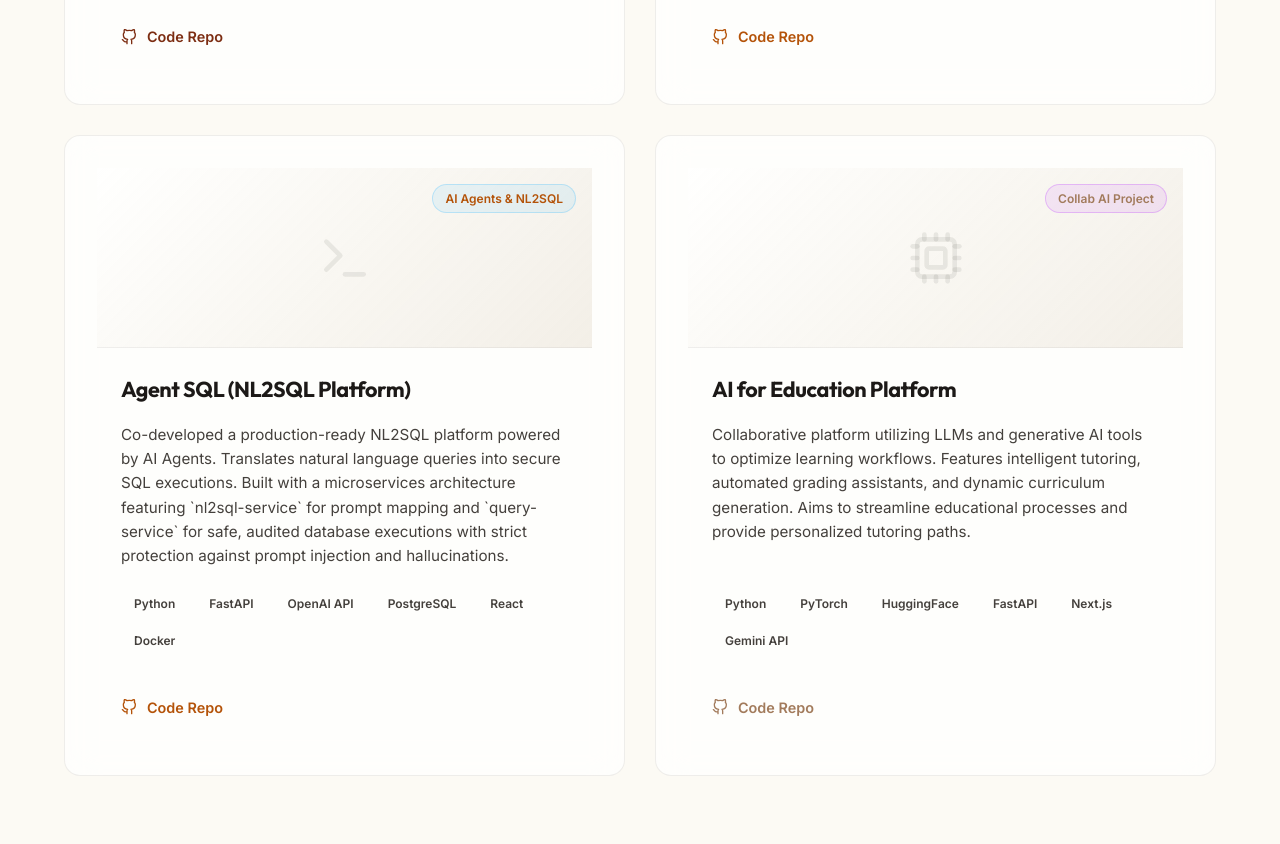
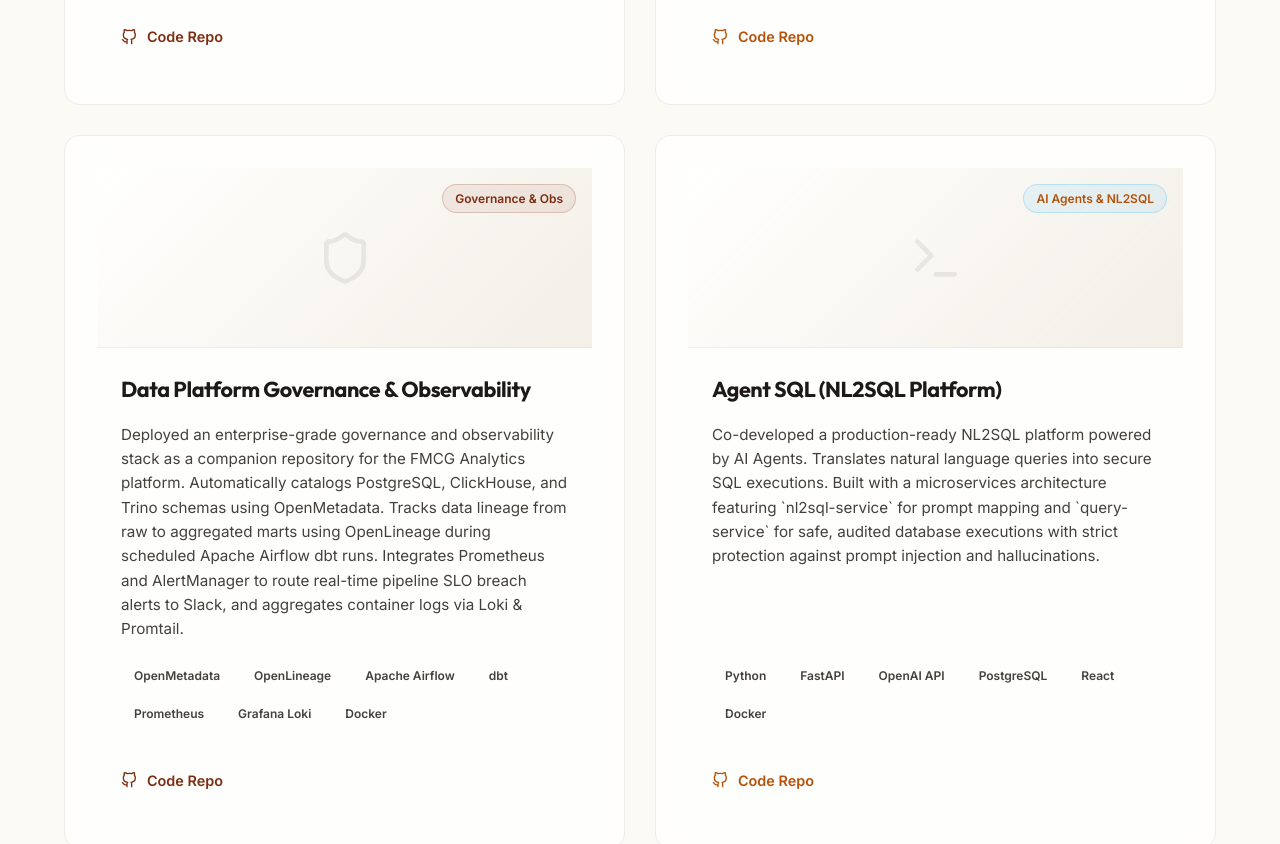
Before and after one commit to phatle224/phatle-portfolio, a React (Vite) app: page / in a window 1280 px wide. Shown: the part 4400-5244 px from the top of the page. Built offline with nearby package versions, Linux system fonts and the light colour scheme.

Commit message:
feat: Integrate Data Platform Governance & Observability project

```diff
--- a/src/App.tsx
+++ b/src/App.tsx
@@ -10,7 +10,8 @@
   FileText,
   ChevronRight,
   Award,
-  Cpu
+  Cpu,
+  Shield
 } from 'lucide-react';
 
 export default function App() {
@@ -531,6 +532,36 @@
               </div>
             </div>
 
+            {/* Project 3: Data Platform Governance */}
+            <div className="glass-card project-card">
+              <div className="project-visual">
+                <Shield className="project-visual-icon" size={56} />
+                <div className="badge badge-green" style={{ position: 'absolute', top: '16px', right: '16px' }}>Governance & Obs</div>
+              </div>
+              <div className="project-body">
+                <div className="project-header-wrap">
+                  <h3 className="project-title">Data Platform Governance & Observability</h3>
+                </div>
+                <p className="project-desc">
+                  Deployed an enterprise-grade governance and observability stack as a companion repository for the FMCG Analytics platform. Automatically catalogs PostgreSQL, ClickHouse, and Trino schemas using OpenMetadata. Tracks data lineage from raw to aggregated marts using OpenLineage during scheduled Apache Airflow dbt runs. Integrates Prometheus and AlertManager to route real-time pipeline SLO breach alerts to Slack, and aggregates container logs via Loki & Promtail.
+                </p>
+                <div className="project-tags">
+                  <span className="badge">OpenMetadata</span>
+                  <span className="badge">OpenLineage</span>
+                  <span className="badge">Apache Airflow</span>
+                  <span className="badge">dbt</span>
+                  <span className="badge">Prometheus</span>
+                  <span className="badge">Grafana Loki</span>
+                  <span className="badge">Docker</span>
+                </div>
+                <div className="project-links">
+                  <a href="https://github.com/phatle224/data-platform-governance" target="_blank" rel="noopener noreferrer" className="project-link">
+                    <svg viewBox="0 0 24 24" width="16" height="16" stroke="currentColor" strokeWidth="2" fill="none" strokeLinecap="round" strokeLinejoin="round" style={{ marginRight: '4px' }}><path d="M9 19c-5 1.5-5-2.5-7-3m14 6v-3.87a3.37 3.37 0 0 0-.94-2.61c3.14-.35 6.44-1.54 6.44-7A5.44 5.44 0 0 0 20 4.77 5.07 5.07 0 0 0 19.91 1S18.73.65 16 2.48a13.38 13.38 0 0 0-7 0C6.27.65 5.09 1 5.09 1A5.07 5.07 0 0 0 5 4.77a5.44 5.44 0 0 0-1.5 3.78c0 5.42 3.3 6.61 6.44 7A3.37 3.37 0 0 0 9 18.13V22"></path></svg> Code Repo
+                  </a>
+                </div>
+              </div>
+            </div>
+
             {/* Project 5: Agent SQL */}
             <div className="glass-card project-card blue-hover">
               <div className="project-visual blue">
```
Also changed, not shown: public/cv.md (+11 -0 lines).
